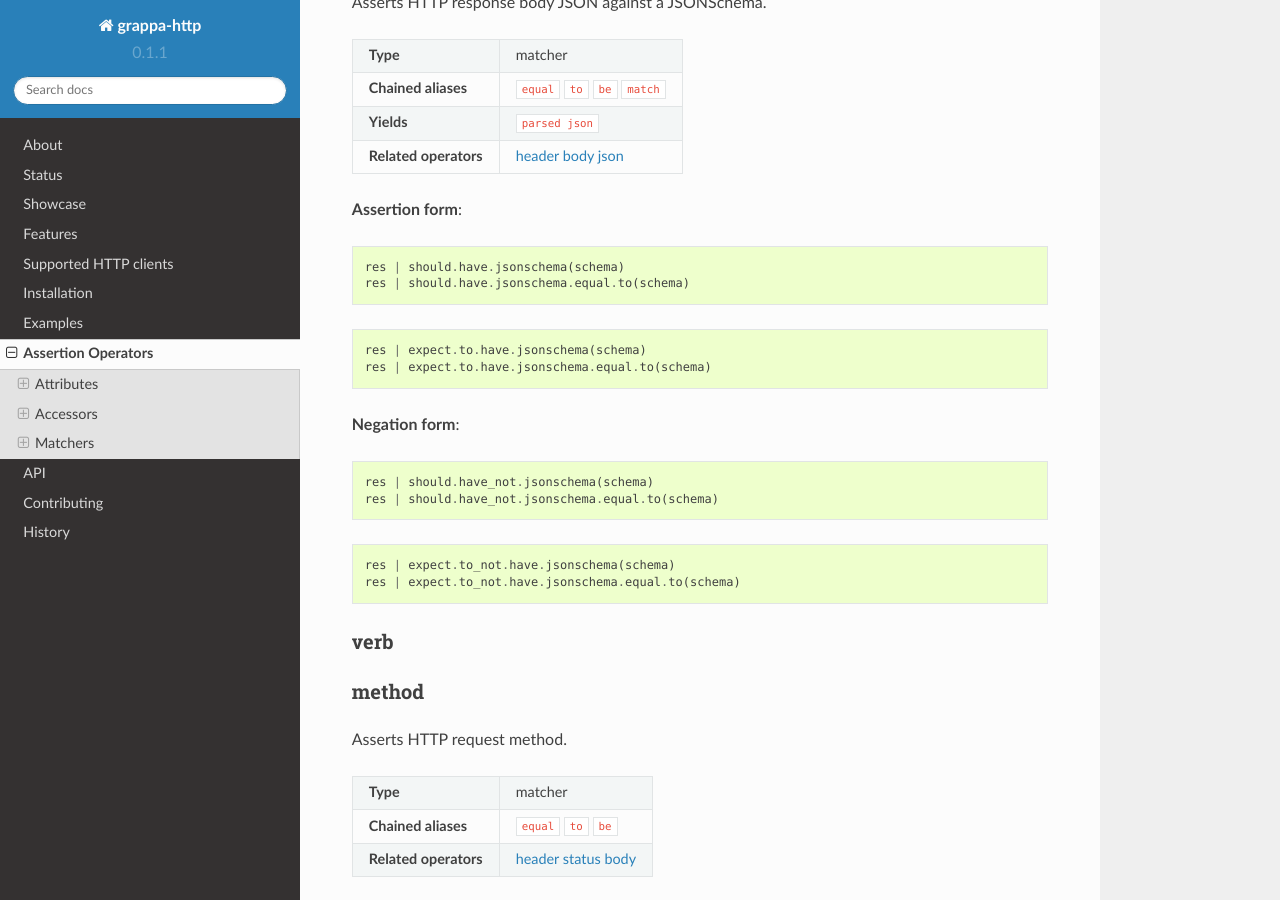
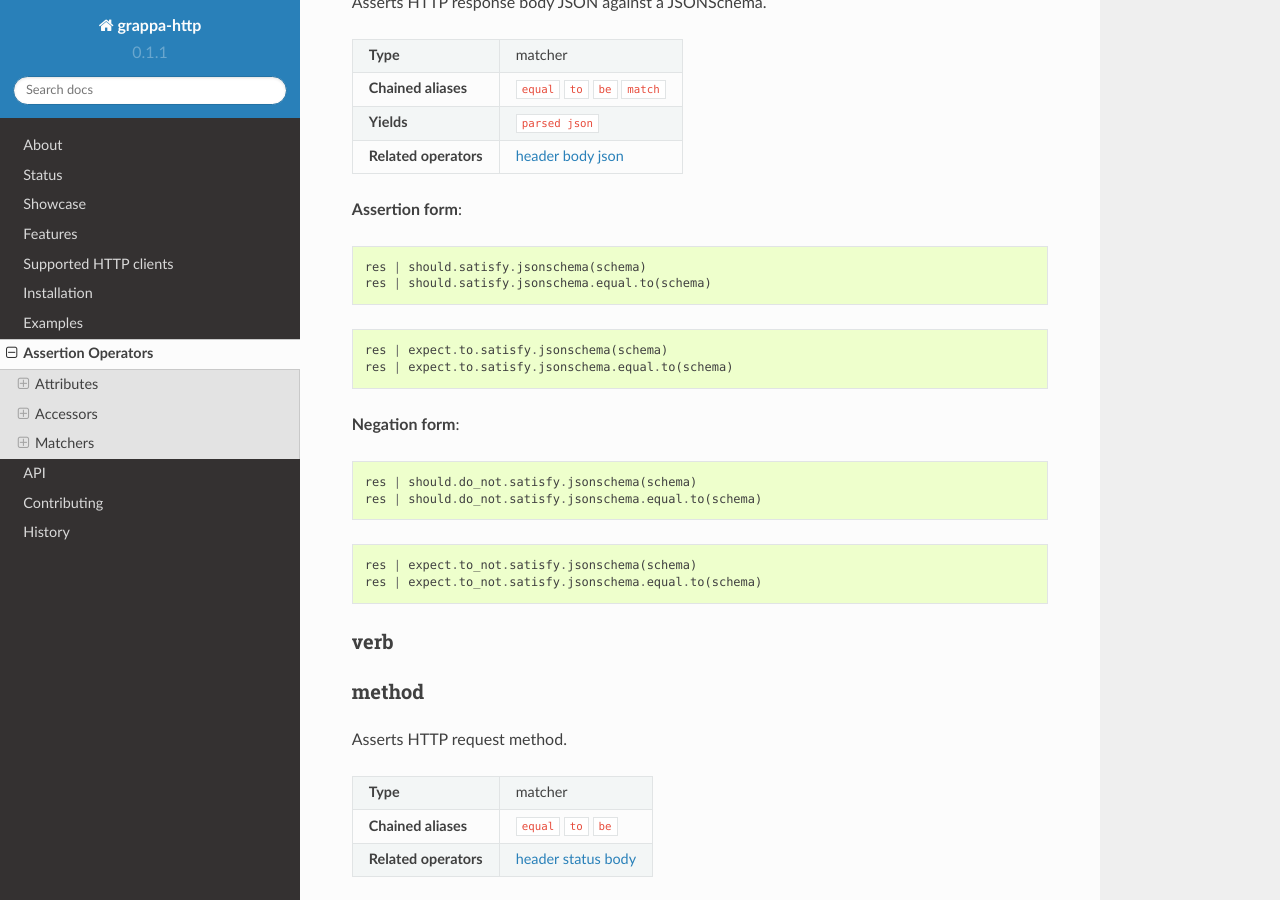
Before and after one commit to grappa-py/http, a Sphinx documentation site: the page built from docs/operators.rst, in a window 1280 px wide and 900 px high, scrolled down 6370 px. Built offline with Sphinx 7.4.7 and the Read the Docs theme 2.0.0, drawn with Linux system fonts in a browser that asks for light colours; pages that are not in the unit, such as notebooks, are missing from menus.

Commit message:
feat(jsonschema): update example which uses satisfy attribute operator

```diff
--- a/README.rst
+++ b/README.rst
@@ -71,7 +71,7 @@ Showcase
     res | should.have.json.have.key('foo') > should.be.equal.to('bar')
 
     # Validate response JSON bodies using JSONSchema
-    res | should.have.jsonschema({
+    res | should.implement.jsonschema({
         '$schema': 'http://json-schema.org/draft-04/schema#',
         'title': 'Response JSON',
         'type': 'object',
--- a/docs/operators.rst
+++ b/docs/operators.rst
@@ -372,25 +372,25 @@ Asserts HTTP response body JSON against a JSONSchema.
 
 .. code-block:: python
 
-    res | should.have.jsonschema(schema)
-    res | should.have.jsonschema.equal.to(schema)
+    res | should.satisfy.jsonschema(schema)
+    res | should.satisfy.jsonschema.equal.to(schema)
 
 .. code-block:: python
 
-    res | expect.to.have.jsonschema(schema)
-    res | expect.to.have.jsonschema.equal.to(schema)
+    res | expect.to.satisfy.jsonschema(schema)
+    res | expect.to.satisfy.jsonschema.equal.to(schema)
 
 **Negation form**:
 
 .. code-block:: python
 
-    res | should.have_not.jsonschema(schema)
-    res | should.have_not.jsonschema.equal.to(schema)
+    res | should.do_not.satisfy.jsonschema(schema)
+    res | should.do_not.satisfy.jsonschema.equal.to(schema)
 
 .. code-block:: python
 
-    res | expect.to_not.have.jsonschema(schema)
-    res | expect.to_not.have.jsonschema.equal.to(schema)
+    res | expect.to_not.satisfy.jsonschema(schema)
+    res | expect.to_not.satisfy.jsonschema.equal.to(schema)
 
 verb
 ^^^^
```
Also changed, not shown: 3 other files.
